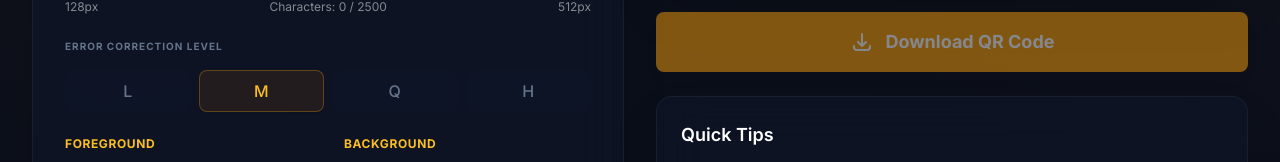
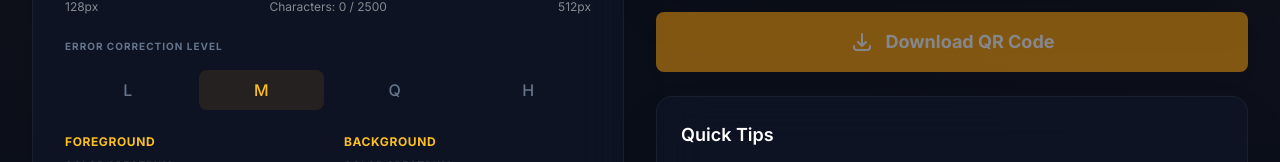
Before and after one commit to Sarvadnya-Patil/QR_Generator, a React (Vite) app: page / in a window 1280 px wide. Shown: the part 634-796 px from the top of the page. Built offline with nearby package versions, Linux system fonts and the light colour scheme.

Commit message:
Fix Glitch

```diff
--- a/src/components/QRGenerator.jsx
+++ b/src/components/QRGenerator.jsx
@@ -171,9 +171,9 @@ const QRGenerator = () => {
                                     <button
                                         key={level}
                                         onClick={() => setErrorLevel(level)}
-                                        className={`py-2 px-4 rounded-lg font-medium transition-all duration-300 ${errorLevel === level
-                                            ? 'bg-accent-600/10 text-accent-400 border border-accent-500/30 shadow-sm'
-                                            : 'bg-slate-900/40 text-slate-500 hover:text-slate-300 hover:bg-slate-800/40'
+                                        className={`py-2 px-4 rounded-lg font-medium transition-colors duration-150 ease-out outline-none ${errorLevel === level
+                                            ? 'bg-accent-500/10 text-accent-400'
+                                            : 'text-slate-500 hover:text-slate-300 hover:bg-slate-800/30'
                                             }`}
                                     >
                                         {level}
```
